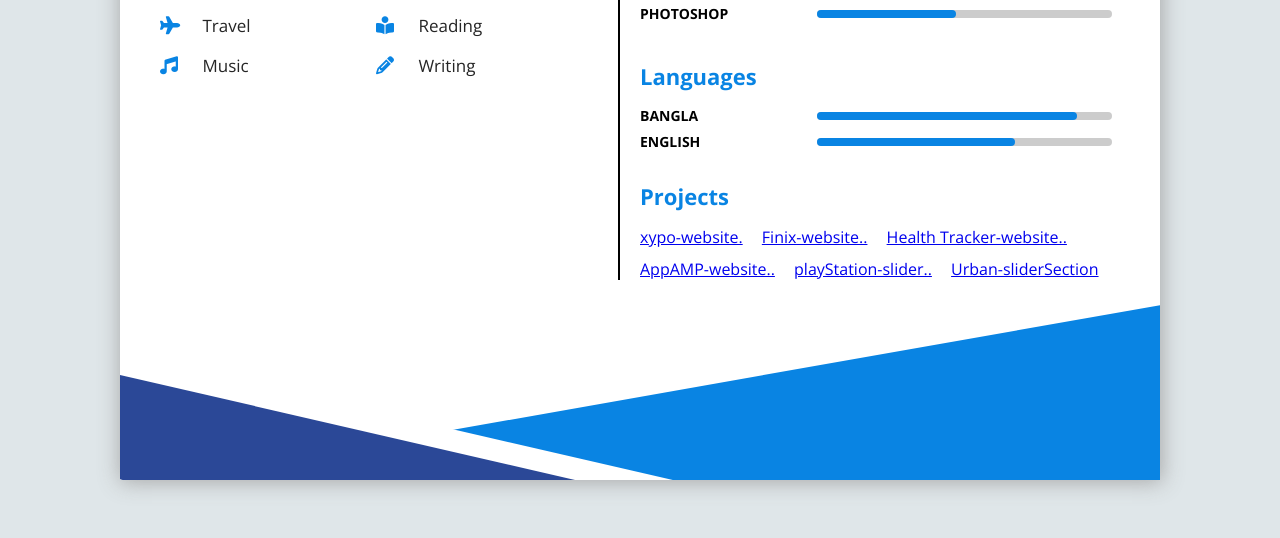
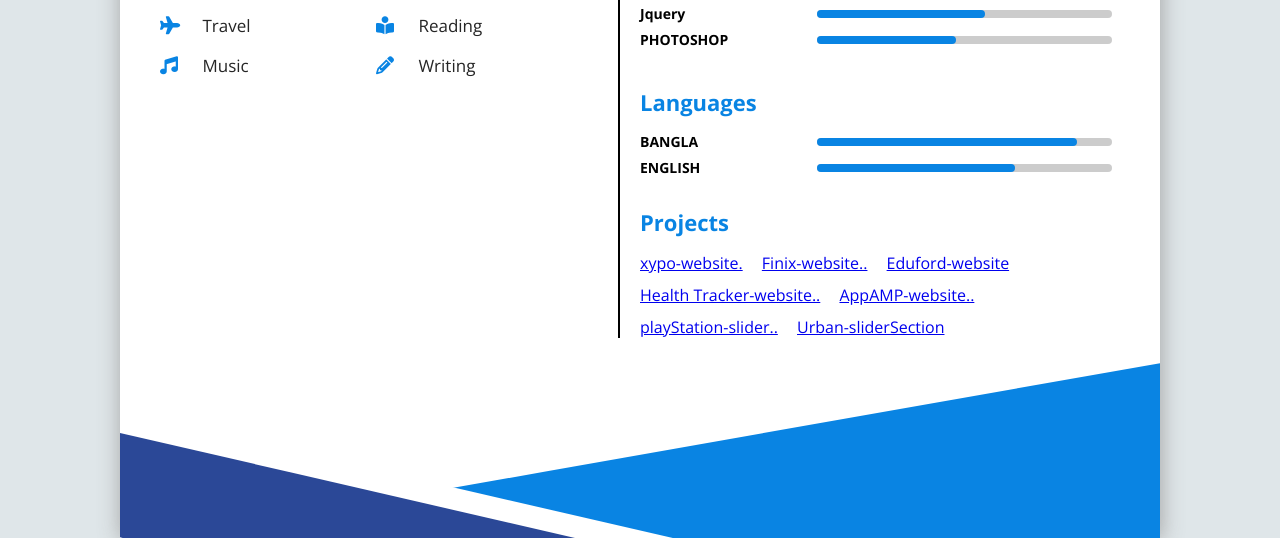
Before and after one commit to Arif-Ahmod98/Arif-Cv, a plain HTML site: page index.html in a window 1280 px wide. Shown: the part 799-1337 px from the top of the page. Drawn offline with nearby package versions, Linux system fonts and the light colour scheme.

Commit message:
added eduford website link

```diff
--- a/index.html
+++ b/index.html
@@ -33,8 +33,8 @@
           <strong>PROFILE</strong>
           <p class="default_p">Assalamu Alaikum! This is Arif Ahmod. I'm a student. I'm 18 years old.</p>
           <p class="default_p">
-            I'm not only a student also a front-end developer. I've been learning web design for 9 months. Presently, I've been learning basic
-            javascript. I have made some websites with Html5, Css3 and Bootstrap5 which I've uploaded in github.
+            I'm not only a student also a front-end developer. I've been learning web design for 9 months. Presently, I've been learning
+            basic javascript. I have made some websites with Html5, Css3 and Bootstrap5 which I've uploaded in github.
           </p>
           <div class="contact">
             <strong>CONTACT</strong>
@@ -113,6 +113,10 @@
                   <span class="percentage javascript-percent"></span>
                 </li>
                 <li>
+                  <h3>Jquery</h3>
+                  <span class="percentage jquery-percent"></span>
+                </li>
+                <li>
                   <h3>PHOTOSHOP</h3>
                   <span class="percentage ps-percent"></span>
                 </li>
@@ -133,17 +137,15 @@
             </ul>
           </div>
           <div class="project">
-
             <strong>Projects</strong>
-           <a href="https://arif-ahmod98.github.io/xypo-website4/" class="project-link">xypo-website.</a>
-          <a href="https://arif-ahmod98.github.io/Finix-website/" class="project-link">Finix-website..</a>
-          <a href="https://arif-ahmod98.github.io/Health-tracker//" class="project-link">Health Tracker-website..</a>
+            <a href="https://arif-ahmod98.github.io/xypo-website4/" class="project-link">xypo-website.</a>
+            <a href="https://arif-ahmod98.github.io/Finix-website/" class="project-link">Finix-website..</a>
+            <a href="https://arif-ahmod98.github.io/Eduford-website/" class="project-link">Eduford-website</a>
+            <a href="https://arif-ahmod98.github.io/Health-tracker//" class="project-link">Health Tracker-website..</a>
             <a href="https://arif-ahmod98.github.io/AppAMP-website/" class="project-link">AppAMP-website..</a>
-             <a href="https://arif-ahmod98.github.io/playStation-slider/" class="project-link">playStation-slider..</a>
-               <a href="https://arif-ahmod98.github.io/Urban-sliderSection/" class="project-link">Urban-sliderSection</a>
+            <a href="https://arif-ahmod98.github.io/playStation-slider/" class="project-link">playStation-slider..</a>
+            <a href="https://arif-ahmod98.github.io/Urban-sliderSection/" class="project-link">Urban-sliderSection</a>
           </div>
-
-
         </div>
       </div>
 
--- a/style.css
+++ b/style.css
@@ -220,6 +220,9 @@ h3 {
 .javascript-percent::before {
   width: 27% !important;
 }
+.jquery-percent::before {
+  width: 57% !important;
+}
 .ps-percent::before {
   width: 47% !important;
 }
@@ -243,12 +246,10 @@ ul.lang-list {
 }
 
 a.project-link {
-    margin-right: 15px;
-    margin-top: 10px;
-    display: inline-block;
+  margin-right: 15px;
+  margin-top: 10px;
+  display: inline-block;
 }
-
-
 
 .right-bg {
   position: absolute;
```
